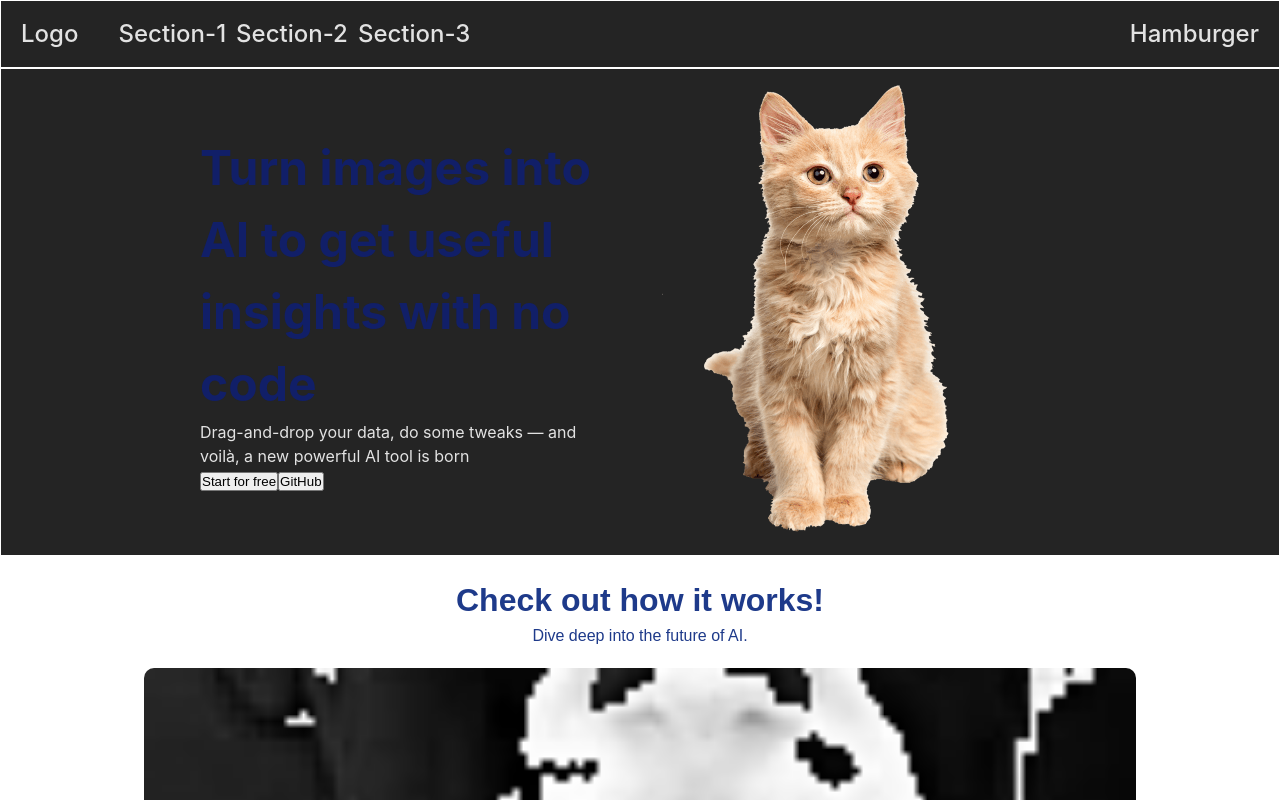
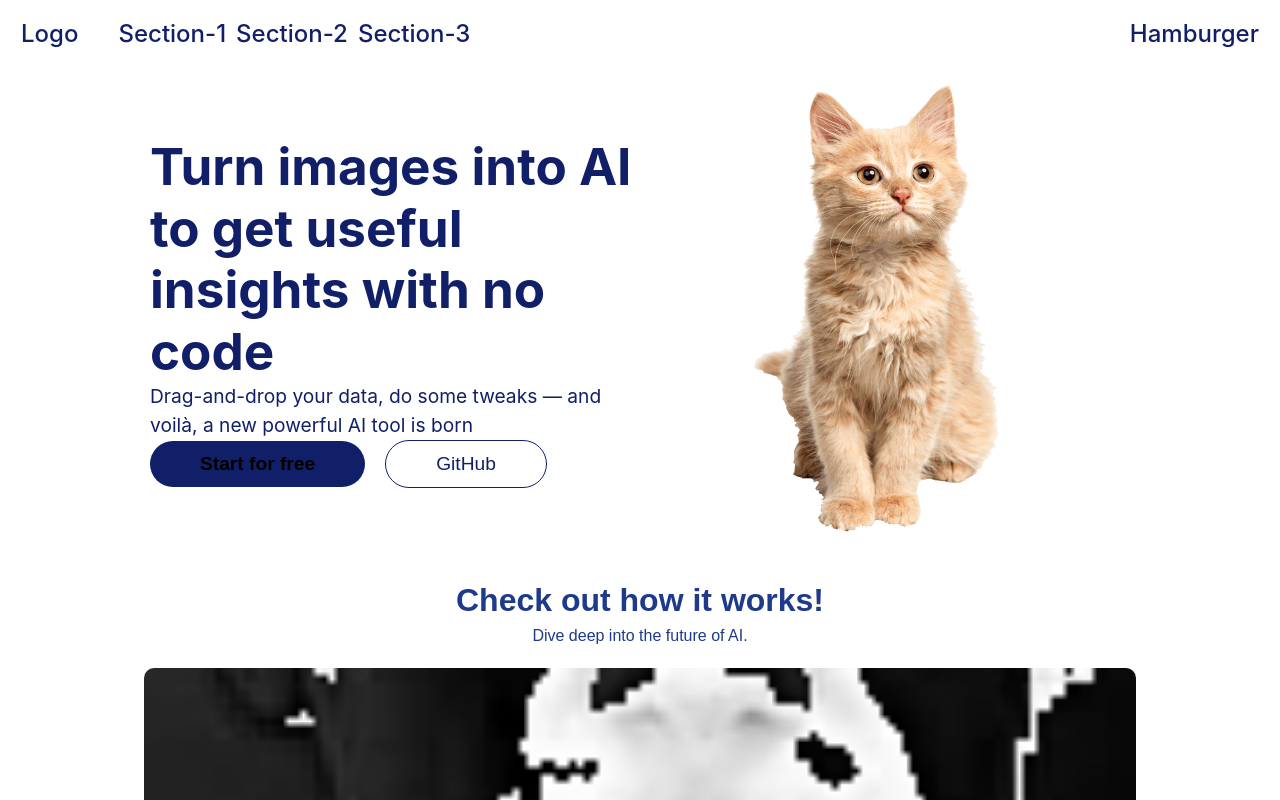
Before and after one commit to Chrisawgey/LipReadv.1, a React (Vite) app in the folder my-first-react-app/: page / in a window 1280 px wide. Shown: the top 800 px of the page. Built offline with nearby package versions, Linux system fonts and the light colour scheme.

Commit message:
fix buttons

```diff
--- a/my-first-react-app/src/Components/Landing.css
+++ b/my-first-react-app/src/Components/Landing.css
@@ -5,6 +5,8 @@
     justify-content: space-between;
     padding: 15px 20px 15px 20px;
     border: 1px solid white;
+    background-color: white;
+    color: var(--dark-blue);
 }
 .left {
     display: flex;
@@ -16,17 +18,39 @@
     gap: 10px;
 }
 section {
+    background-color: white;
     border: 1px solid white;
     display: flex;
     justify-content: center;
     align-items: center;
 }
+section p {
+    color: var(--dark-blue);
+    font-size: 1.2rem;
+}
 section .left-main-right {
     display: flex;
     flex-direction: column;
-    max-width: 400px;
+    max-width: 500px;
 }
 .left-main-right h2 {
-    font-size: 3rem;
+    font-size: 3.2rem;
     color: var(--dark-blue);
+    line-height: 1.2;
 }
+button {
+    border: none;
+    border-radius: 50px;
+    padding: 12px 50px 12px 50px;
+    font-size: 1.2rem;
+}
+.button-container button:first-child {
+    background-color: #111f68;
+    font-weight: 600;
+    margin-right: 20px;
+}
+.button-container button:last-child {
+    background-color: transparent;
+    color: var(--dark-blue);
+    border: 1px solid var(--dark-blue);
+}
```
Also changed, not shown: my-first-react-app/src/Components/Landing.jsx (line endings or trailing spaces).
